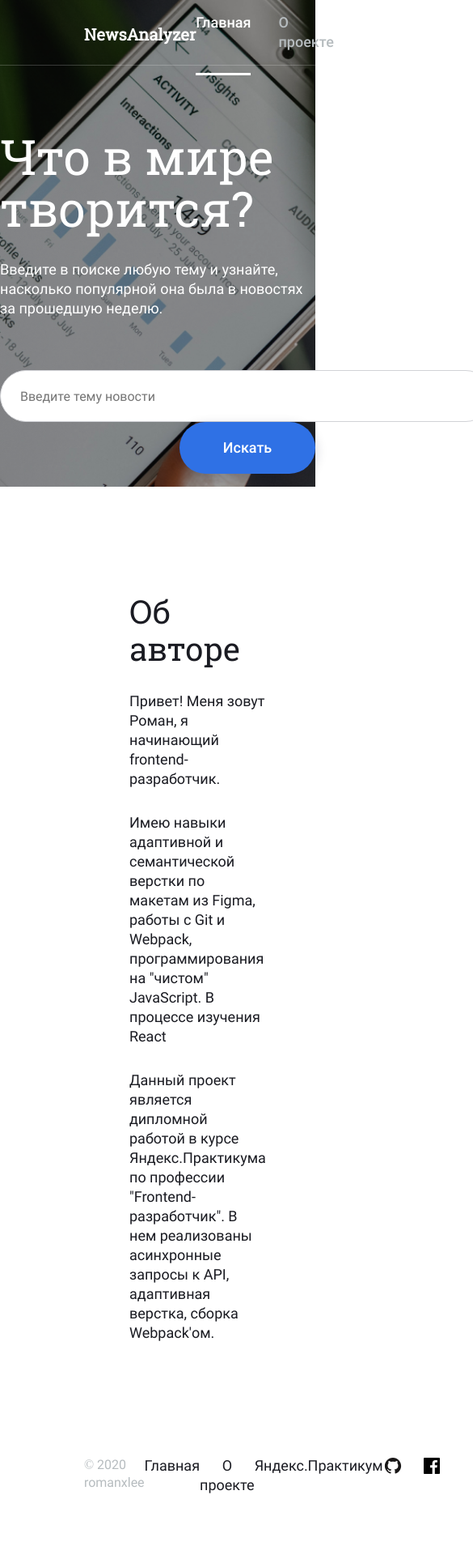
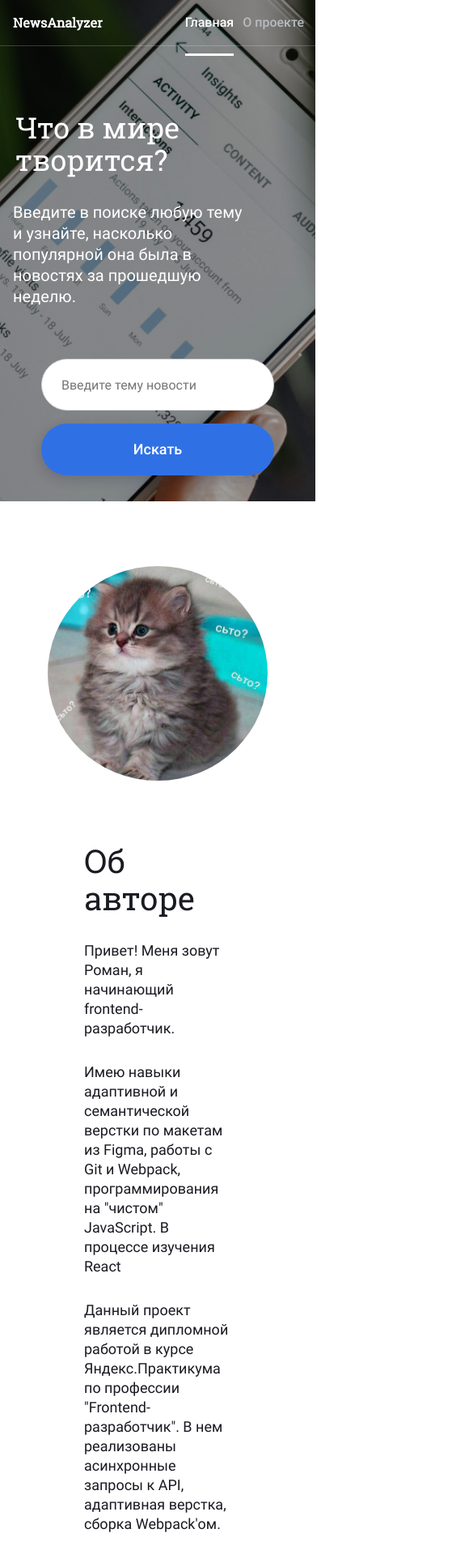
Before and after one commit to romanxlee/newsVue, a Vue app: page / in a window 390 px wide. Shown: the top 1930 px of the page at 81% size, 585 px wide, since content can reach past the window. Before the commit the page ends 1874 px from the top, so only its background shows below. Built offline with nearby package versions, Linux system fonts and the light colour scheme.

Commit message:
исправления верстки

```diff
--- a/src/components/Author.vue
+++ b/src/components/Author.vue
@@ -21,6 +21,20 @@ export default {
 </script>
 
 <style>
+@media (max-width: 1439px) and (min-width: 768px) {
+    .author {
+        padding: 40px 40px 48px;
+    }
+}
+
+@media (max-width: 767px) and (min-width: 320px) {
+    .author {
+        flex-direction: column;
+        padding: 32px 16px;
+        align-items: center;
+    }
+}
+
 .author {
     max-width: 1440px;
     background-color: #fff;
@@ -36,10 +50,36 @@ export default {
     align-self: center;
 }
 
+@media (max-width: 1439px) and (min-width: 768px) {
+    .author__avatar {
+        width: 232px;
+    }
+}
+
+@media (max-width: 767px) and (min-width: 320px) {
+    .author__avatar {
+        width: 272px;
+    }
+}
+
 .author__container {
     max-width: 600px;
     padding-top: 51px;
     margin-right: 216px;
+}
+
+@media (max-width: 1439px) and (min-width: 768px) {
+    .author__container {
+        padding-top: 0;
+        margin-right: 40px;
+    }
+}
+
+@media (max-width: 767px) and (min-width: 320px) {
+    .author__container {
+        margin: 0;
+        padding-top: 16px;
+    }
 }
 
 .section-title {
--- a/src/components/Footer.vue
+++ b/src/components/Footer.vue
@@ -2,9 +2,8 @@
     <footer class="footer">
       <p class="footer__copyright">© 2020 romanxlee</p>
       <nav class="footer__menu">
-        <a class="footer__link" href="index.html">Главная</a>
-        <a class="footer__link" href="about.html">О проекте</a>
-        <a class="footer__link" href="https://praktikum.yandex.ru/" target="blank">Яндекс.Практикум</a>
+        <router-link class="footer__link" to="/">Главная</router-link>
+        <router-link class="footer__link" to="/about">О проекте</router-link>
     </nav>
     <div class="footer__social">
         <a class="footer__social-link" href="https://github.com/romanxlee" target="blank">
@@ -33,6 +32,12 @@ export default {
     background-color: #fff;
 }
 
+@media (max-width: 767px) and (min-width: 320px) {
+    .footer {
+        flex-wrap: wrap;
+    }
+}
+
 .footer__copyright {
     margin: 0 0 0 104px;
     font-family: Roboto;
@@ -43,10 +48,39 @@ export default {
     color: #b6bcbf;
 }
 
+@media (max-width: 1439px) and (min-width: 768px) {
+    .footer__copyright {
+        margin-left: 40px;
+    }
+}
+
+@media (max-width: 767px) and (min-width: 320px) {
+    .footer__copyright {
+        margin-left: 16px;
+        margin-top: 40px;
+        order: 3;
+    }
+}
+
 .footer__menu {
     width: 406px;
     display: flex;
     justify-content: space-between;
+}
+
+@media (max-width: 1439px) and (min-width: 768px) {
+    .footer__menu {
+        width: 360px;
+    }
+}
+
+@media (max-width: 767px) and (min-width: 320px) {
+    .footer__menu {
+        max-width: 184px;
+        flex-direction: column;
+        align-items: flex-start;
+        margin-left: 16px;
+    }
 }
 
 .footer__link {
@@ -60,6 +94,12 @@ export default {
     color: #1a1b22;
 }
 
+@media (max-width: 767px) and (min-width: 320px) {
+    .footer__link {
+        line-height: 48px;
+    }
+}
+
 .footer__social {
     display: flex;
     justify-content: space-between;
@@ -67,6 +107,19 @@ export default {
     margin-right: 104px;
 }
 
+@media (max-width: 1439px) and (min-width: 768px) {
+    .footer__social {
+        margin-right: 40px;
+    }
+}
+
+@media (max-width: 767px) and (min-width: 320px) {
+    .footer__social {
+        margin-right: 18px;
+        justify-content: flex-end;
+    }
+}
+
 .footer__social-link {
     text-decoration: none;
 }
--- a/src/components/Header.vue
+++ b/src/components/Header.vue
@@ -1,16 +1,31 @@
 <template>
-      <header class="header">
-        <h2 class="header__title">NewsAnalyzer</h2>
+      <header
+      v-bind:class="{ 'header_white' : isAbout }"
+      class="header">
+        <h2
+        v-bind:class="{ 'header__title_black' : isAbout}"
+        class="header__title">NewsAnalyzer</h2>
         <nav class="header__menu">
-            <router-link class="header__link header__link_current" to="/">Главная</router-link>
-            <router-link class="header__link" to="/about">О проекте</router-link>
+            <router-link
+            v-bind:class="{ 'header__link_current' : isHome}"
+            class="header__link" to="/">Главная</router-link>
+            <router-link
+            v-bind:class="{ 'header__link_current header__link_black' : isAbout}"
+            class="header__link" to="/about">О проекте</router-link>
         </nav>
       </header>
 </template>
 
 <script>
 export default {
-
+    props: {
+        isHome: {
+            type: Boolean
+        },
+        isAbout: {
+            type: Boolean
+        }
+    }
 }
 </script>
 
@@ -22,6 +37,11 @@ export default {
     justify-content: space-between;
     align-items: center;
     border-bottom: 1px solid hsla(0,0%,100%,.2);
+}
+
+.header.header_white {
+    background-color: #fff;
+    border-bottom: 1px solid #d1d2d6;
 }
 
 .header__title {
@@ -36,6 +56,18 @@ export default {
     color: #fff;
 }
 
+@media (max-width: 767px) and (min-width: 320px) {
+    .header__title {
+        font-size: 16px;
+        line-height: 24px;
+        margin: 16px;
+    }
+}
+
+.header__title.header__title_black {
+    color: #1a1b22;
+}
+
 .header__menu {
     display: flex;
     justify-content: space-between;
@@ -43,11 +75,13 @@ export default {
     margin-right: 101px;
 }
 
-.header__link.header__link_current {
-    color: #fff;
-    border-bottom: 3px solid #fff;
-    margin-bottom: -29px;
+@media (max-width: 767px) and (min-width: 320px) {
+    .header__menu {
+        margin-right: 14px;
+        gap: 11px;
+    }
 }
+
 .header__link {
     text-decoration: none;
     font-family: Roboto;
@@ -57,4 +91,22 @@ export default {
     line-height: 24px;
     color: #b6bcbf;
 }
+
+@media (max-width: 767px) and (min-width: 320px) {
+    .header__link {
+        font-size: 16px;
+        line-height: 24px;
+    }
+}
+
+.header__link.header__link_current {
+    color: #fff;
+    border-bottom: 3px solid #fff;
+    margin-bottom: -29px;
+}
+
+.header__link.header__link_black {
+    color: #000;
+    border-color: #000;
+}
 </style>
--- a/src/components/about/Clients.vue
+++ b/src/components/about/Clients.vue
@@ -20,4 +20,16 @@ export default {
     padding: 80px 104px 94px;
     background-color: #fff;
 }
+
+@media (max-width: 1439px) and (min-width: 768px) {
+    .clients {
+        padding: 30px 40px 26px;
+    }
+}
+
+@media (max-width: 767px) and (min-width: 320px) {
+    .clients {
+        padding: 16px;
+    }
+}
 </style>
--- a/src/components/home/Background.vue
+++ b/src/components/home/Background.vue
@@ -1,6 +1,7 @@
 <template>
   <div class="background">
-    <Header />
+    <Header
+    v-bind:isHome="isHome"/>
     <Search />
   </div>
 </template>
@@ -10,6 +11,11 @@ import Header from '@/components/Header';
 import Search from '@/components/home/Search'
 
 export default {
+  data() {
+    return {
+      isHome: true
+    }
+  },
   components: {
     Header,
     Search
--- a/src/components/home/Card.vue
+++ b/src/components/home/Card.vue
@@ -22,6 +22,7 @@ export default {
 </script>
 
 <style>
+
 .cards__item {
     max-width: 400px;
     display: flex;
@@ -36,9 +37,15 @@ export default {
 .cards__image {
     max-width: 400px;
     height: 272px;
-    background-size: contain;
+    background-size: cover;
     background-repeat: no-repeat;
     background-position: 50%;
+}
+
+@media (max-width: 1439px) and (min-width: 768px) {
+    .cards__image {
+        height: 150px;
+    }
 }
 
 .cards__date {
@@ -51,6 +58,13 @@ export default {
     margin-left: 24px;
     margin-top: 20px;
     margin-bottom: 12px;
+}
+
+@media (max-width: 1439px) and (min-width: 768px) {
+    .cards__date {
+        margin-top: 16px;
+        margin-left: 16px;
+    }
 }
 
 .cards__title {
@@ -66,6 +80,15 @@ export default {
     margin-bottom: 0;
 }
 
+@media (max-width: 1439px) and (min-width: 768px) {
+    .cards__title {
+        font-size: 22px;
+        line-height: 24px;
+        margin-left: 16px;
+        max-width: 192px;
+    }
+}
+
 .cards__text {
     max-width: 352px;
     font-family: Roboto;
@@ -77,6 +100,15 @@ export default {
     margin-left: 24px;
     margin-top: 16px;
     margin-bottom: 10px;
+}
+
+@media (max-width: 1439px) and (min-width: 768px) {
+    .cards__text {
+        height: 88px;
+        overflow: hidden;
+        margin-top: 10px;
+        margin-left: 16px;
+    }
 }
 
 .cards__source {
@@ -92,4 +124,11 @@ export default {
     margin-left: 24px;
     margin-bottom: 24px;
 }
+
+@media (max-width: 1439px) and (min-width: 768px) {
+    .cards__source {
+        margin-left: 16px;
+        margin-bottom: 16px;
+    }
+}
 </style>
--- a/src/components/home/CardsList.vue
+++ b/src/components/home/CardsList.vue
@@ -13,26 +13,11 @@
 import Card from '@/components/home/Card';
 
 export default {
-     props: ['renderCards'],
-/*     data() {
-        const cards = JSON.parse(localStorage.articles)
-        return {
-            cards
-        }
-    }, */
-
-/*     mounted() {
-        //const articles = localStorage.articles
-        if (localStorage.articles) {
-            this.newCards = localStorage.articles
+    props: {
+        renderCards: {
+            type: Array
         }
     },
-    watch: {
-
-        newCards(newCards) {
-            localStorage.articles = newCards
-        }
-    }, */
     components: {
         Card
     }
@@ -44,6 +29,21 @@ export default {
     display: grid;
     grid-template-columns: repeat(3,1fr);
     grid-gap: 16px;
-    margin: 64px 104px;
+    margin: 64px 104px 64px;
+}
+
+@media (max-width: 1439px) and (min-width: 768px) {
+    .cards {
+        margin: 40px;
+    }
+}
+
+@media (max-width: 767px) and (min-width: 320px) {
+    .cards {
+        margin: 16px;
+        display: flex;
+        flex-wrap: wrap;
+        justify-content: center;
+    }
 }
 </style>
--- a/src/components/home/Search.vue
+++ b/src/components/home/Search.vue
@@ -64,6 +64,12 @@ export default {
     padding-bottom: 80px;
 }
 
+@media (max-width: 767px) and (min-width: 320px) {
+    .search {
+        padding-bottom: 32px;
+    }
+}
+
 .search__form {
     max-width: 608px;
     margin: 0 auto;
@@ -80,6 +86,14 @@ export default {
     max-width: 608px;
 }
 
+@media (max-width: 767px) and (min-width: 320px) {
+    .search__title {
+        font-size: 36px;
+        line-height: 40px;
+        margin-left: 19px;
+    }
+}
+
 .search__text {
     font-family: Roboto;
     font-style: normal;
@@ -89,6 +103,15 @@ export default {
     color: #fff;
     max-width: 545px;
     margin: 32px 0 64px;
+}
+
+@media (max-width: 767px) and (min-width: 320px) {
+    .search__text {
+        font-size: 20px;
+        line-height: 26px;
+        margin-left: 16px;
+        max-width: 288px;
+    }
 }
 
 .search__field {
@@ -114,6 +137,12 @@ export default {
     padding: 21px 0 21px 24px;
 }
 
+@media (max-width: 767px) and (min-width: 320px) {
+    .search__input {
+        width: 288px;
+    }
+}
+
 .search__button {
     position: absolute;
     background: #2f71e5;
@@ -132,4 +161,12 @@ export default {
     width: 168px;
     height: 64px;
 }
+
+@media (max-width: 767px) and (min-width: 320px) {
+    .search__button {
+        position: relative;
+        margin-top: 16px;
+        width: 288px;
+    }
+}
 </style>
--- a/src/components/home/Success.vue
+++ b/src/components/home/Success.vue
@@ -30,6 +30,7 @@ export default {
         }
     },
     methods: {
+
     },
     components: {
         CardsList
@@ -47,6 +48,13 @@ export default {
     display: flex;
     justify-content: space-between;
     margin: 76px 104px 0;
+}
+
+@media (max-width: 767px) and (min-width: 320px) {
+    .results__head {
+        flex-direction: column;
+        margin: 32px 16px 0;
+    }
 }
 
 .section-title {
@@ -81,4 +89,11 @@ export default {
     border-style: none;
     margin-bottom: 80px;
 }
+
+@media (max-width: 1439px) and (min-width: 768px) {
+    .results__button {
+        width: 240px;
+        padding: 15px 60px;
+    }
+}
 </style>
--- a/src/views/About.vue
+++ b/src/views/About.vue
@@ -1,6 +1,7 @@
 <template>
   <div class="page">
-      <Header />
+      <Header
+      v-bind:isAbout="isAbout"/>
       <Content>
           <Clients />
           <Techs />
@@ -19,6 +20,11 @@ import Author from '@/components/Author'
 import Footer from '@/components/Footer'
 
 export default {
+    data() {
+        return {
+            isAbout: true
+        }
+    },
     components: {
         Header,
         Content,
```
Also changed, not shown: src/components/about/Techs.vue (+7 -11 lines), src/assets/router.png (added), src/assets/vuex.png (added).
